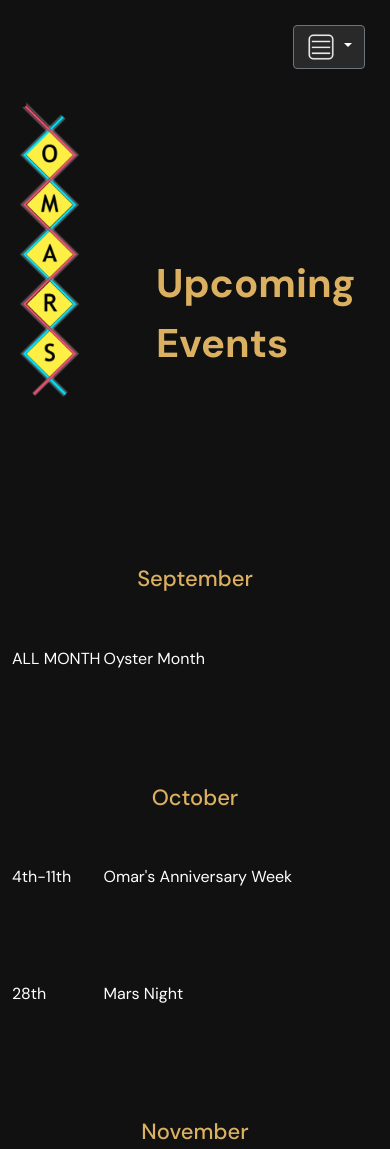
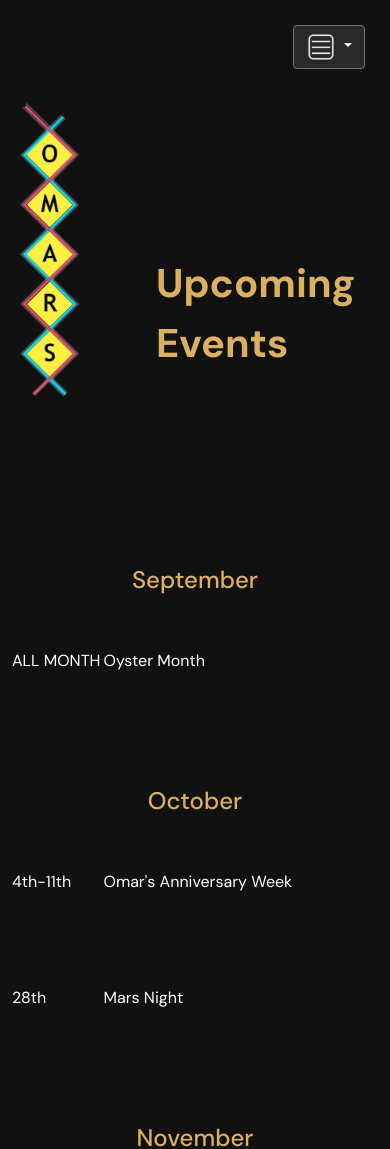
Before and after one commit to githubsamantha/githubsamantha.github.io, a plain HTML site: page events.html in a window 390 px wide. Shown: the top 1149 px of the page. Drawn offline with nearby package versions, Linux system fonts and the light colour scheme; a web font is replaced by a local one.

Commit message:
clean up and bigger h2?

```diff
--- a/events.html
+++ b/events.html
@@ -39,10 +39,8 @@
             </div>
         </div>
 
+        <!-- events -->
         <div id="events" class="container width">
-
-            <!-- events -->
-            <div id="events">
 
             <h2>September</h2>
             <div class="flex-container">
@@ -53,7 +51,6 @@
                     <p>Oyster Month</p>
                 </div>
             </div>
-
 
             <h2>October</h2>
             <div class="flex-container">
@@ -93,7 +90,6 @@
             </div>
 
             <h2>December</h2>
-            </div>
 
 
         </div>
@@ -117,13 +113,14 @@
                 Email <a style="color: var(--accent-color-1)" href="mailto:omarsrestaurant@gmail.com">omarsrestaurant@gmail.com</a> for details.
             </p>
         </div>
+    </body>
 
-
-    </body>
     <footer>
 
         <div class="container width">
             <div class="row">
+
+                <!-- left -->
                 <!-- restaurant and lounge hours -->
                 <div class="col-7">
                     <div class="hours">
@@ -136,8 +133,7 @@
                     </div>
                 </div>
 
-
-
+                <!-- right -->
                 <!-- map icon -->
                 <div class="col-5">
                     <div id="mapIcon" class="mobile-mapIcon">
@@ -160,12 +156,10 @@
                             <img src="img_fb_icon.png" height="50px" alt="Facebook">
                         </a>
                     </div>
-                </div>
-
 
                 </div>
             </div>
-
+        </div>
 
         <!-- Web Dev PNW -->
         <div id="WDP" style="text-align: center;">
--- a/style.css
+++ b/style.css
@@ -1,8 +1,8 @@
 /*
-Title:          Omars Steak and Seafood Stylesheet
+Title:          Omar's Steak and Seafood Stylesheet
 Author:         Web Dev PNW
 Contact:        webdevpnw@gmail.com
-Last Modified:  August 27, 2025
+Last Modified:  September 30, 2025
  */
 
  :root {
@@ -34,7 +34,7 @@ Last Modified:  August 27, 2025
     #catering h2,
     #events h2,
     #history h2 {
-        font-size: 22px !important;
+        font-size: 24px !important;
     }
 /*
     .hours p,
@@ -74,21 +74,6 @@ Last Modified:  August 27, 2025
         font-family: var(--header-font)
     }
 
-    /* .menu-buttons button {
-        margin: 1em 0em;
-        padding: 20px;
-        border: 5px solid var(--accent-color-1);
-        background-color: var(--accent-color-1);
-        color: #111;
-        font-size: 1.2em;
-        border-radius: 3px;
-        box-shadow: inset 0px 0px 3px #111;
-    }
-
-    .menu-buttons button:hover {
-        background-color: rgba(255,255,255,0.2);
-    } */
-
     #menus .menu-buttons {
         text-align: center;
     }
@@ -124,7 +109,6 @@ body {
 /* test for img parallax */
 body, html {
     height: 100%;
-    /* font-family: var(--header-font); */
 }
 
 h1 {
@@ -172,7 +156,6 @@ p {
     max-height: 80vh;
     justify-content: flex-end;
     font-family: var(--hero-font);
-    /* max-width: 1800px; */
 }
 
 #neonSignLogo {
@@ -205,22 +188,6 @@ p {
     font-family: var(--header-font)
 }
 
-/* .menu-buttons button {
-    margin: 1em 0em;
-    padding: 20px;
-    border: 5px solid var(--accent-color-1);
-    background-color: var(--accent-color-1);
-    color: #111;
-    font-size: 1.2em;
-    border-radius: 3px;
-    box-shadow: inset 0px 0px 3px #111;
-
-}
-
-.menu-buttons button:hover {
-    background-color: rgba(255,255,255,0.2);
-} */
-
 
 /* image transitions */
 .full-page-img {
@@ -242,7 +209,7 @@ p {
     }
 
 
-/* home */
+/* main components */
 #home {
     background-color: var(--accent-color-2);
     min-height: 70vh;
@@ -298,10 +265,6 @@ p {
     border: 1px solid #444;
     background-color: #222;
     padding: 10vh;
-    /* font-size: 1em;
-    line-height: 2;
-    color: #ffffff;
-    margin: 0; */
 }
 
 /* footer */
@@ -325,9 +288,7 @@ footer p {
 }
 
 #mapIcon {
-    /* width: 30%; */
     padding-top: 50px;
-    /* height: 100px; */
 }
 
 #mapIcon .google-maps-icon img {
```
Also changed, not shown: history.html (+6 -9 lines), index.html (+12 -17 lines). Lines whose indentation alone changed are shown as unchanged.
